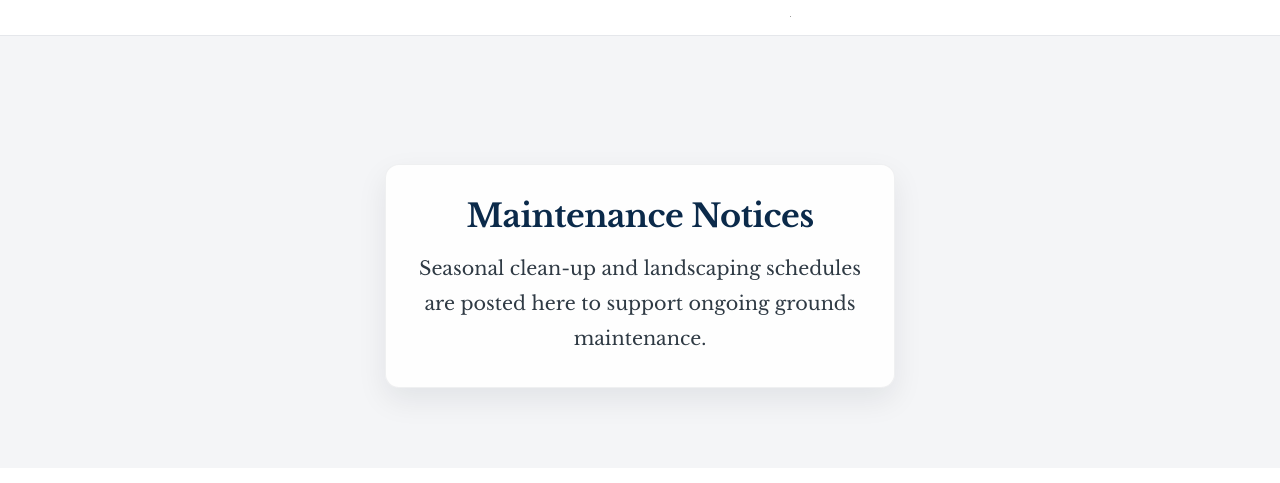
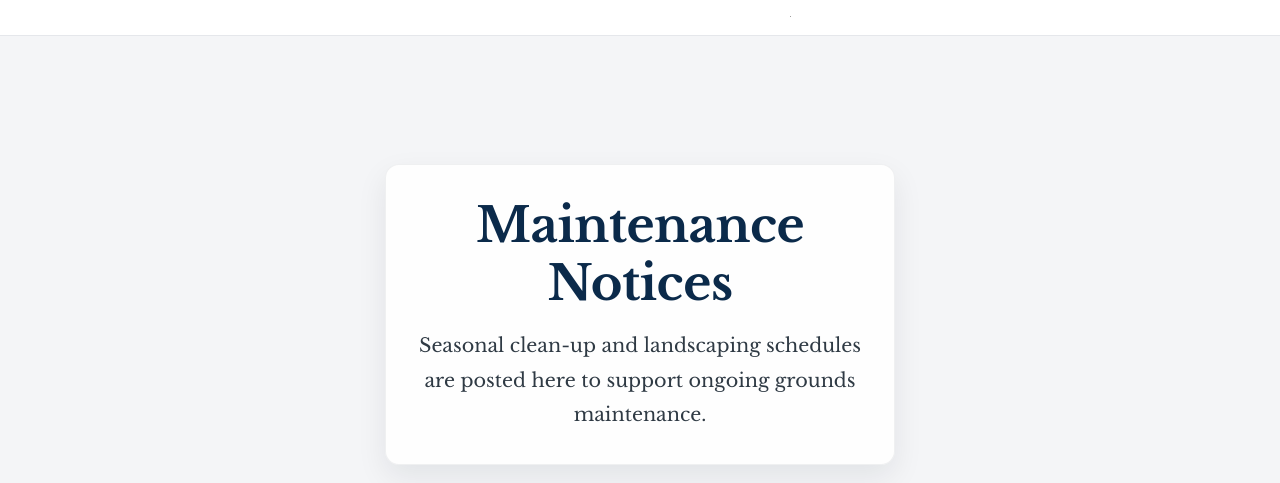
Before and after one commit to karinafarina/Stafford_Cemetery_Repo_Real, a website: page maintenance-notices.html in a window 1280 px wide. Shown: the part 317-800 px from the top of the page. Drawn offline with nearby package versions, Linux system fonts and the light colour scheme; grey boxes are pictures that could not be loaded.

Commit message:
fix font

```diff
--- a/index.scss
+++ b/index.scss
@@ -198,7 +198,7 @@ header {
   }
 
   h1 {
-    font-size: clamp(2rem, 5.5vw, 2rem);
+    font-size: clamp(1.5rem, 5vw, 3rem);
     font-weight: 700;
     line-height: 1.2;
     letter-spacing: -0.5px;
```
Also changed, not shown: index.css.
